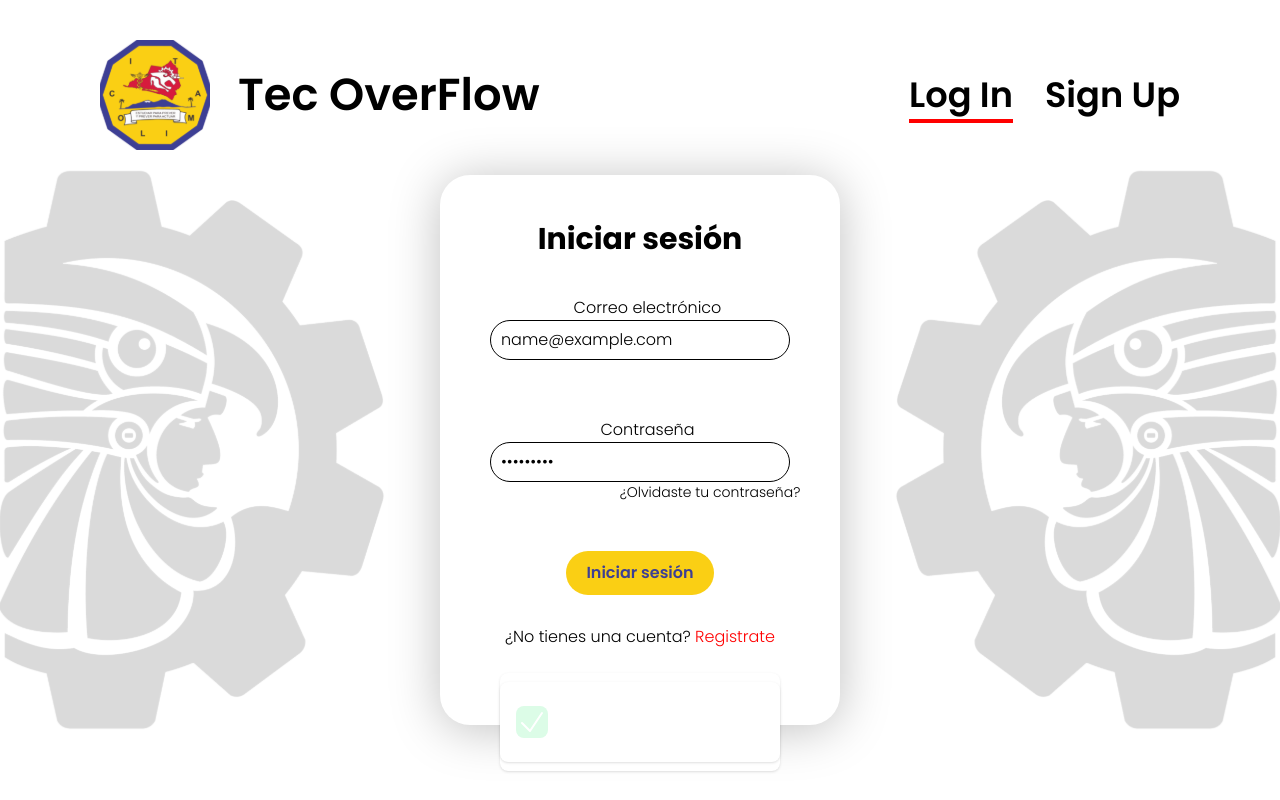
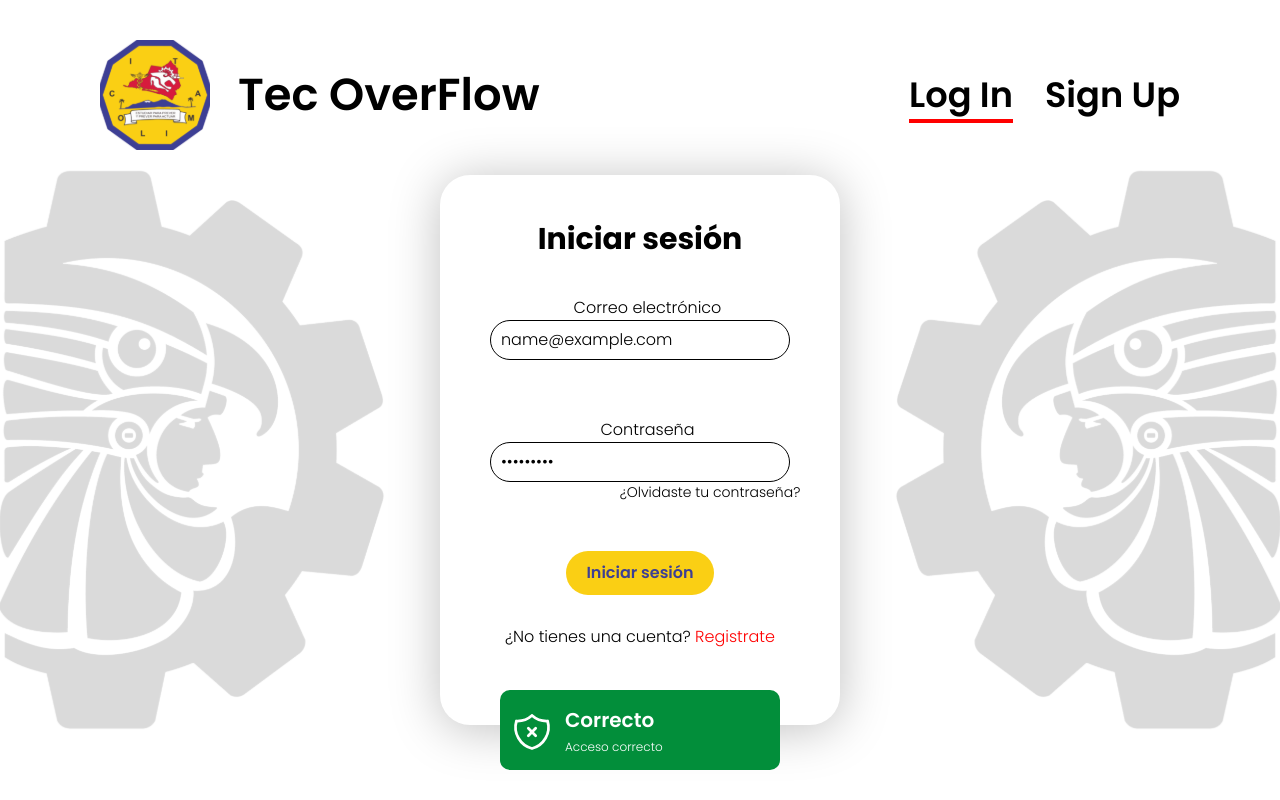
Before and after one commit to TecWork/TecOverFlow, a Next.js app: page /login in a window 1280 px wide. Both pictures are taken after typing "name@example.com", "Sample123" into the empty fields and a click on the button "Iniciar sesión". Built offline with nearby package versions, Linux system fonts and the light colour scheme.

Commit message:
Validar login + toast terminado

```diff
--- a/pages/login.js
+++ b/pages/login.js
@@ -53,35 +53,37 @@ export default function Login() {
                         </form>
 
                         {/* Toast de error */}
-                        <div id="toaste" className={styles.toaste}>
-                            <div id="toast-success" className="flex items-center w-full max-w-xs p-4 mb-4 text-gray-500 bg-white rounded-lg shadow dark:text-gray-400 dark:bg-red-700" role="alert">
-                                <div class="inline-flex items-center justify-center flex-shrink-0 w-8 h-8 text-green-500 bg-red-100 rounded-lg dark:bg-red-700 dark:text-green-200">
-                                    <svg xmlns="http://www.w3.org/2000/svg" fill="none" viewBox="0 0 24 24" stroke-width="1.5" stroke="white" class="w-6 h-6"> <path stroke-linecap="round" stroke-linejoin="round" d="M6 18L18 6M6 6l12 12" /> </svg>
-                                    <span class="sr-only">x-mark icon</span>
-                                </div>
-                                <div className={styles.toast_text}>
-                                    <div className={styles.texto_tipo}>Error</div>
-                                    <div className={styles.texto_desc}>Correo o contraseña incorrecta</div>
-                                </div>
+                        <div id="toast_error" className={styles.toast_error}>
+                            <div className={styles.icon}>
+                            <svg xmlns="http://www.w3.org/2000/svg" class="icon icon-tabler icon-tabler-shield-x" width="44" height="44" viewBox="0 0 24 24" stroke-width="1.5" stroke="white" fill="none" stroke-linecap="round" stroke-linejoin="round">
+                                <path stroke="none" d="M0 0h24v24H0z" fill="none"/>
+                                <path d="M12 3a12 12 0 0 0 8.5 3a12 12 0 0 1 -8.5 15a12 12 0 0 1 -8.5 -15a12 12 0 0 0 8.5 -3" />
+                                <path d="M10 10l4 4m0 -4l-4 4" />
+                            </svg>
+                            </div>
+                            <div className={styles.toast_text}>
+                                <span className={styles.toast_type}>Error</span>
+                                <span className={styles.toast_desc}>Correo o contraseña incorrecta</span>
                             </div>
                         </div>
                         {/* Aqui termina el toast de error */}
 
                         {/* Toast succes */}
-                        <div id="toasts" className={styles.toasts}>
-                            <div id="toast-success" className="flex items-center w-full max-w-xs p-4 mb-4 text-gray-500 bg-white rounded-lg shadow dark:text-gray-400 dark:bg-green-700" role="alert">
-                                <div class="inline-flex items-center justify-center flex-shrink-0 w-8 h-8 text-green-500 bg-green-100 rounded-lg dark:bg-green-700 dark:text-green-200">
-                                    <svg fill="none" stroke="white" stroke-width="1.5" viewBox="0 0 24 24" xmlns="http://www.w3.org/2000/svg" aria-hidden="true">
-                                        <path stroke-linecap="round" stroke-linejoin="round" d="M4.5 12.75l6 6 9-13.5"></path>
-                                    </svg>
-                                    <span class="sr-only">CheckIcon </span>
-                                </div>
-                                <div className={styles.toast_text}>
-                                    <div className={styles.texto_tipo}>Correcto</div>
-                                    <div className={styles.texto_desc}>Acceso correcto</div>
-                                </div>
+                        <div id="toast_succes" className={styles.toast_succes}>
+                            <div className={styles.icon}>
+                            <svg xmlns="http://www.w3.org/2000/svg" class="icon icon-tabler icon-tabler-shield-x" width="44" height="44" viewBox="0 0 24 24" stroke-width="1.5" stroke="white" fill="none" stroke-linecap="round" stroke-linejoin="round">
+                                <path stroke="none" d="M0 0h24v24H0z" fill="none"/>
+                                <path d="M12 3a12 12 0 0 0 8.5 3a12 12 0 0 1 -8.5 15a12 12 0 0 1 -8.5 -15a12 12 0 0 0 8.5 -3" />
+                                <path d="M10 10l4 4m0 -4l-4 4" />
+                            </svg>
+                            </div>
+                            <div className={styles.toast_text}>
+                                <span className={styles.toast_type}>Correcto</span>
+                                <span className={styles.toast_desc}>Acceso correcto</span>
                             </div>
                         </div>
+                        {/* Termina toast succes */}
+
                     </div>
 
                     <Image id="imagen2" src={biglogo} alt="Tec Overflow" height={600} className={styles.imagen_rotada}/> {/* Esta imagen es la que aparece a los costados de la pantalla pero rotada */}
@@ -92,8 +94,8 @@ export default function Login() {
                         const email = document.querySelector("#input1");
                         const password = document.querySelector("#input2");
                         const button = document.querySelector("#button");
-                        const toaste = document.querySelector("#toaste");
-                        const toasts = document.querySelector("#toasts");
+                        const toaste = document.querySelector("#toast_error");
+                        const toasts = document.querySelector("#toast_succes");
 
                         email.addEventListener('blur', () => {
                             if (email.value === "" ){
@@ -117,28 +119,28 @@ export default function Login() {
                             if (email.validity.valid && password.validity.valid){
                                 console.log("hola");
                                 setTimeout(function(){window.location.href = "/";}, 3000);
-                                toasts.style.display = "block";
+                                toasts.style.display = "flex";
                                 setTimeout(function(){ toasts.style.display = "none"; }, 3000);
 
-                            }else{
+                            } else{
                                 password.style.border = "1px solid red";
                                 email.style.border = "1px solid red";
-                                toaste.style.display = "block";
-                                setTimeout(function(){ toast.style.display = "none"; }, 3000);
+                                toaste.style.display = "flex";
+                                setTimeout(function(){ toaste.style.display = "none"; }, 3000);
                             }
                         });
 
 
-                        button.addEventListener('click', () => {
+                        /* button.addEventListener('click', () => {
                             console.log(email.validity.valid);
                             console.log(password.validity.valid);
                             if (email.validity.valid && password.validity.valid){
                                 console.log("hola");
                             }else{
-                                toast.style.display = "block";
-                                setTimeout(function(){ toast.style.display = "none"; }, 3000);
+                                toaste.style.display = "flex";
+                                setTimeout(function(){ toaste.style.display = "none"; }, 3000);
                             }
-                        });
+                        }); */
 
                     `}
                 </Script>
--- a/styles/login.module.css
+++ b/styles/login.module.css
@@ -92,41 +92,6 @@
     background-color: transparent;
 }
 
-/*Modificaciones del toast*/
-
-.toaste{
-    display: flex;
-    width: 280px;
-    position: absolute;
-    margin-top: 35rem;
-}
-
-.toasts{
-    display: none;
-    width: 280px;
-    position: absolute;
-    margin-top: 35rem;
-}
-
-.toast_text{
-    display: flex;
-    flex-direction: column;
-    padding-left: 15px;
-    padding-right: 15px;
-}
-
-.texto_tipo{
-    font-weight: 600;
-    font-size: 20px;
-    color: white;
-}
-
-.texto_desc{
-    font-weight: 300;
-    font-size: 12px;
-    color: white;
-}
-
 .check{
     border-radius: 30px;
     width: 148px;
@@ -135,3 +100,53 @@
     background-color: #3D3F94;
     top: 550px;
 }
+
+/*Modificaciones del toast*/
+.toast_error{
+    width: 280px;
+    height: 80px;
+    position: absolute;
+    margin-top: 35rem;
+    border-radius: 10px;
+    display: none;
+    justify-content: center;
+    align-items: center;
+    flex-direction: row;
+    background-color: #FF0000;
+}
+
+.toast_succes{
+    width: 280px;
+    height: 80px;
+    position: absolute;
+    margin-top: 35rem;
+    border-radius: 10px;
+    display: none;
+    justify-content: flex-start;
+    align-items: center;
+    flex-direction: row;
+    background-color: #028E3A;
+}
+
+.toast_text{
+    color: white;
+    display: flex;
+    flex-direction: column;
+    gap: 3px;
+}
+
+.toast_type{
+    font-size: 20px;
+    font-weight: 600;
+}
+
+.toast_desc{
+    font-size: 12px;
+}
+
+.icon{
+    width: 40px;
+    height: 40px;
+    margin-right: 15px;
+    margin-left: 10px;
+}
```
